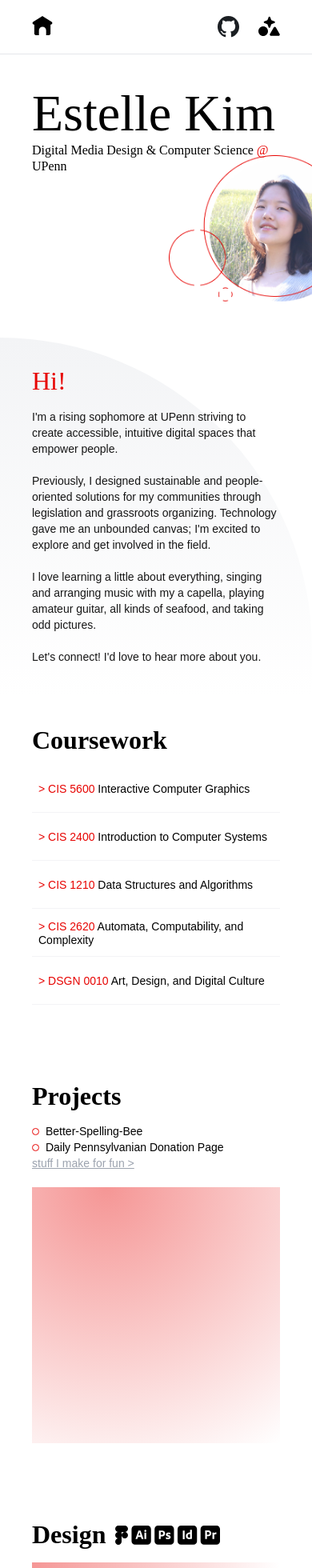
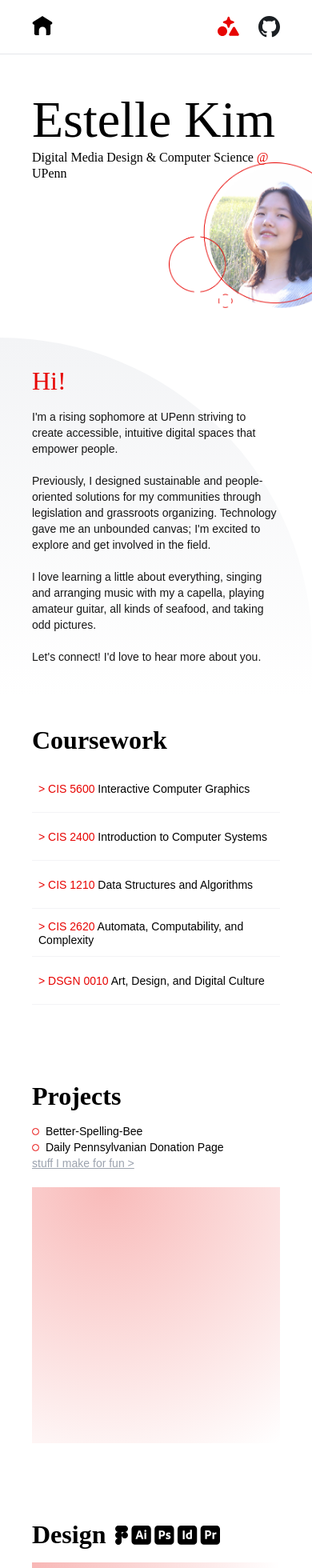
Before and after one commit to kimestelle/my-portfolio, a Next.js app: page / in a window 390 px wide. Shown: the top 1960 px of the page at 80% size. Built offline with nearby package versions, Linux system fonts and the light colour scheme; a web font is replaced by a local one.

Commit message:
improved graphics on playground navbar and cover

```diff
--- a/src/app/components/BottomBar.tsx
+++ b/src/app/components/BottomBar.tsx
@@ -1,12 +1,12 @@
 export default function BottomBar() {
     return (
         <div className='flex flex-col sm:flex-row justify-between gap-5 p-10 bg-gray-900 text-white'>
-            made with love by Estelle Kim
-            <ol className='list-none flex flex-row gap-2 items-center'>
+            <span>made with <span className='red'>&#x2665;</span> by Estelle Kim</span>
+            <ol className='list-none flex flex-row gap-2 items-end'>
                 <li>
                     <img src='icons/mail-icon.svg' className='h-5 w-5'/>
                 </li>
-                <li>
+                <li className='underline'>
                     <a href='mailto:kestelle@sas.upenn.edu'>
                     kestelle@sas.upenn.edu
                     </a>
--- a/src/app/components/Cover.tsx
+++ b/src/app/components/Cover.tsx
@@ -1,7 +1,7 @@
 export default function About() {
     return (
         <div id='cover' className='relative flex flex-col w-full h-[50svh] justify-center items-start p-10 md:pl-20 overflow-hidden'>
-            <h1 className="relative mt-[10svh] text-[4em] md:text-[8em] z-3">Estelle Kim</h1>
+            <h1 className="relative mt-[12svh] text-[4em] md:text-[8em] z-3">Estelle Kim</h1>
             <h3 className='relative leading-tight mt-2 text-[1em] md:text-[1.5em] z-3'>
                 Digital Media Design & Computer Science <span className='red'>@</span> UPenn
             </h3>
--- a/src/app/components/NavBar.tsx
+++ b/src/app/components/NavBar.tsx
@@ -17,14 +17,14 @@ export default function NavBar() {
                 Resume
             </a>
             <div className='w-full flex flex-row justify-end gap-6'>
+                <a href='/playground'>
+                    <img className='w-[1.7em] rattle' src='icons/playground.svg'/>
+                </a>
                 <a target='_blank' href='https://github.com/kimestelle'>
                     <img className='w-[1.7em]' src='icons/gh-logo.svg'/>
                 </a>
-                <a href='/playground'>
-                    <img className='w-[1.7em]' src='icons/playground.svg'/>
-                </a>
-
             </div>
         </nav>
+
     )
 }
--- a/src/app/globals.css
+++ b/src/app/globals.css
@@ -99,6 +99,10 @@ a {
   color: #E70503;
 }
 
+.border-red {
+  box-shadow: inset 0 0 0.5svh #00000031;
+}
+
 .font-greycliff {
   font-family: "greycliff-cf", sans-serif;
   font-weight: 400;
@@ -113,11 +117,11 @@ a {
 
 /* backgrounds */
 .red-radial-gr {
-  background: radial-gradient(circle at 30% 0%, #E705036b, transparent);
+  background: radial-gradient(circle at 30% 0%, #e7070346, transparent);
 }
 
 .red-linear-gr {
-  background: linear-gradient(to right, #E705036b, transparent);
+  background: linear-gradient(to right, #e707034a, transparent);
 }
 
 .blocks-background {
@@ -138,3 +142,16 @@ a {
   flex: 0 0 100%;
   min-width: 0;
 }
+
+/* animations */
+@keyframes pivotRotate {
+  0% { transform: rotate(0); }
+  10% { transform: rotate(-15deg); }
+  25% { transform: rotate(360deg); }
+  100% { transform: rotate(360deg); }
+}
+
+.rattle {
+  transform-origin: center;
+  animation: pivotRotate 4s ease-in-out infinite;
+}
--- a/src/app/playground/page.tsx
+++ b/src/app/playground/page.tsx
@@ -44,18 +44,22 @@ export default function Playground() {
 
     return (
         <div className='w-[100svw] h-[100svh] bg-stone-900'>
-            <nav className='w-full h-12 flex flex-row justify-between items-center z-10 gap-5 p-2 px-10 bg-white fixed border-b border-color-gray-400'>
+            <nav className='w-full h-12 flex flex-row items-center z-10 gap-5 p-2 px-10 bg-white fixed border-b border-color-gray-400'>
+            <div className="flex w-full items-center justify-between">
                 <a href='/#cover'>
                     <img src='icons/home.svg' className='w-[1.5em]' />
                 </a>
-                <div className='flex flex-row gap-3 items-center text-xl'>
+
+                {/* Arrow Buttons (Centered) */}
+                <div className='flex flex-row gap-[5svh] items-center justify-center border-red font-bold text-xl rounded-full px-[1svh] pb-[0.4svh]'>
                     <button onClick={goToPreviousPage}>&lt;</button>
-                    /
+                    <span className='font-normal select-none'>/</span>
                     <button onClick={goToNextPage}>&gt;</button>
                 </div>
-                <a onMouseEnter={handleMouseEnter} onMouseLeave={handleMouseLeave}>
-                    <img className='w-[1.5em]' src='icons/playground.svg' />
-                </a>
+
+                {/* Placeholder to maintain spacing for alignment */}
+                <div className="w-[1.5em]"></div>
+            </div>
             </nav>
             <div>
                 {sideVisible && (
```
Also changed, not shown: public/icons/playground.svg.
